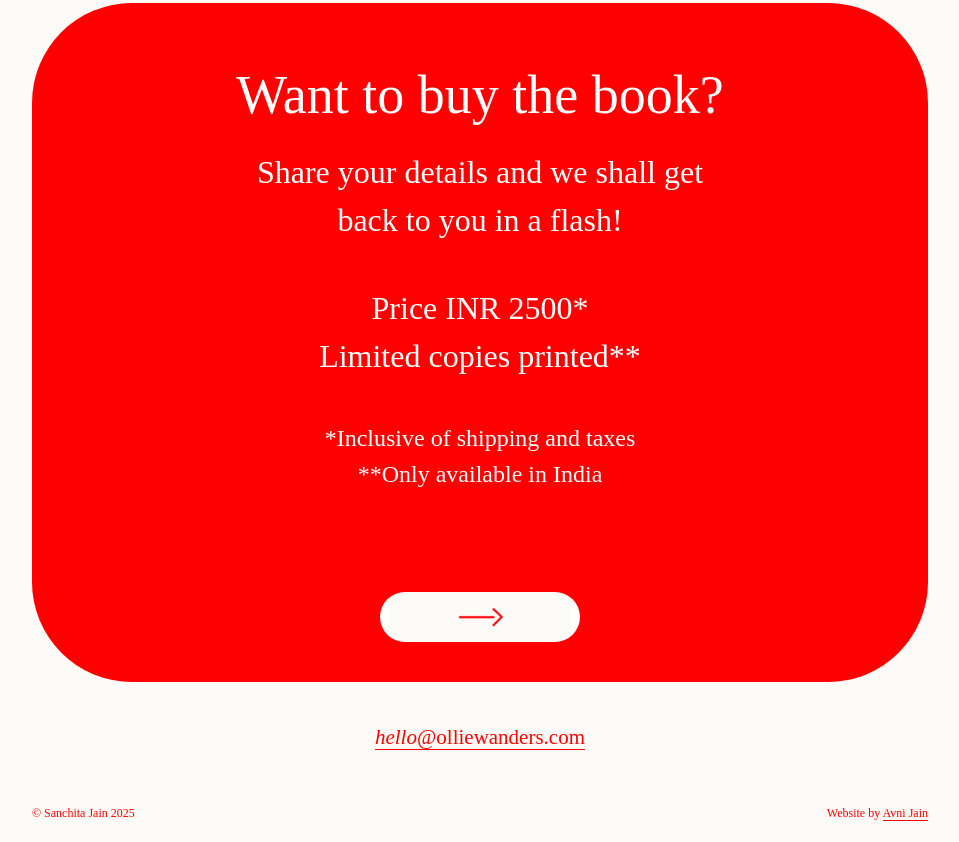
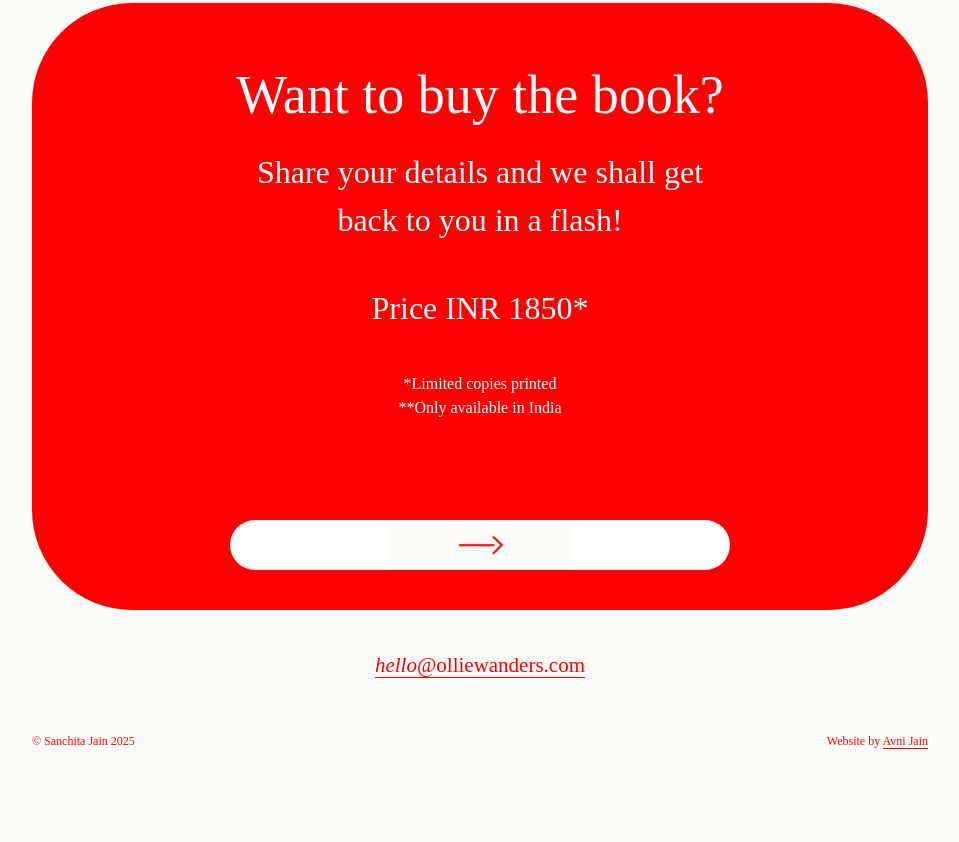
Before and after one commit to avnijain647/olliewanders, a plain HTML site: page index.html in a window 1280 px wide. Shown: the part 3482-4324 px from the top of the page, without its empty margins (160-1119 px from the left). After the commit the page ends 4252 px from the top, so only its background shows below. Drawn offline with Linux system fonts and the light colour scheme; a web font is replaced by a local one.

Commit message:
last changes

```diff
--- a/index.html
+++ b/index.html
@@ -66,15 +66,15 @@ whole by the love of a pet.
 
 
     <div class="footer-copy">
-      <div>Price INR 2500*</div>
-  <div>Limited copies printed**</div>
+      <div>Price INR 1850*</div>
+  <!-- <div>Limited copies printed**</div> -->
 </div>
     <div class="footer-footnote">
-      <div>*Inclusive of shipping and taxes</div>
+      <div>*Limited copies printed</div>
     <div>**Only available in India</div>
     </div>
 
-      <a href="https://docs.google.com/forms/d/e/1FAIpQLScqVJcYqDb7EN_m4CT0w8lygIfMQTGVWsoulI0YkZzyea6O6A/viewform"> <div class="footer-button"></div></a>
+      <a href="https://docs.google.com/forms/d/e/1FAIpQLScqVJcYqDb7EN_m4CT0w8lygIfMQTGVWsoulI0YkZzyea6O6A/viewform" target="_blank"> <div class="footer-button"></div></a>
 </div>
 
 
--- a/nav.js
+++ b/nav.js
@@ -16,7 +16,7 @@
     var scrollTop = $(window).scrollTop();
     var maxScroll = $(document).height() - $(window).height();
 
-var catheight = $(document).height() - 285;
+var catheight = $(document).height() - 290;
 
     var totalFrames = 16; // total number of frames in sprite
     var frameWidth = 330; // width of one frame in px
--- a/style.css
+++ b/style.css
@@ -221,7 +221,7 @@ width:80vw;
     width:60vw;
   padding-top: 40px;
     /* padding-bottom: 20px; */
-  font-size: 30px;
+  font-size: 24px;
 }
 
 .footer-copy{
@@ -380,7 +380,7 @@ width:500px;
     width:60vw;
   padding-top: 20px;
     padding-bottom: 20px;
-  font-size: 24px;
+  font-size: 16px;
 }
 .footer-button{
   background-position: center;
@@ -391,7 +391,7 @@ color: #ff0000;
   margin-top: 80px;
     margin-bottom: 40px;
   background-color: white;
-  width:200px;
+  width:500px;
   height:50px;
   border-radius: 50px;
 }
```
Also changed, not shown: images/spread-desktop.png, images/spread-mobile.png, 1 other file.
